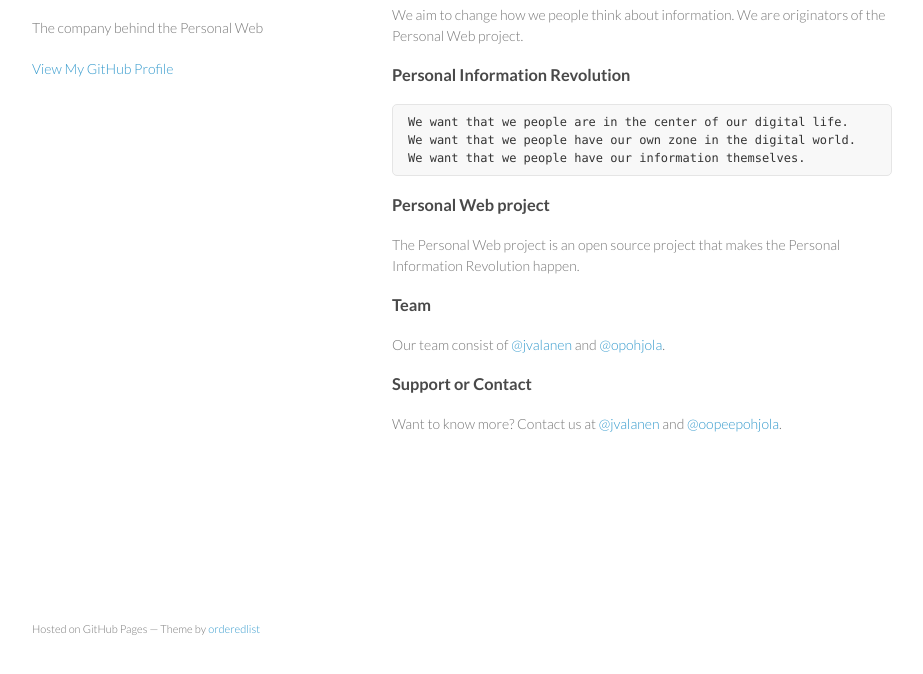
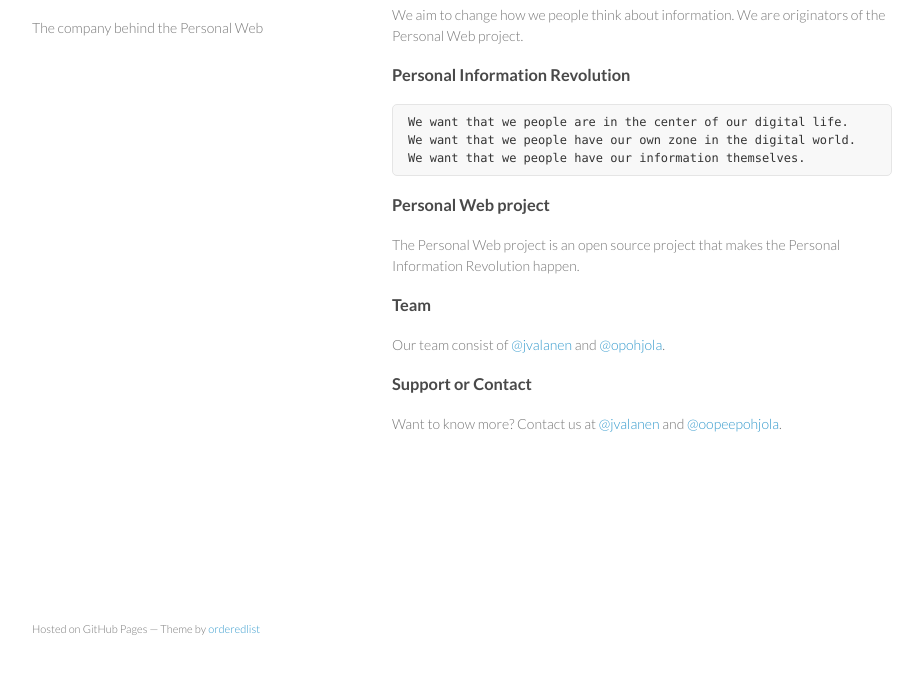
Before and after one commit to dioryco/dioryco.github.io, a plain HTML site: page index.html in a window 1280 px wide. Shown: the part 92-766 px from the top of the page, without its empty margins (178-1101 px from the left). Drawn offline with Linux system fonts and the light colour scheme.

Commit message:
Update index.html

```diff
--- a/index.html
+++ b/index.html
@@ -17,9 +17,6 @@
       <header>
         <h1>Diory.co</h1>
         <p>The company behind the Personal Web</p>
-
-
-        <p class="view"><a href="https://github.com/dioryco">View My GitHub Profile</a></p>
 
       </header>
       <section>
```
